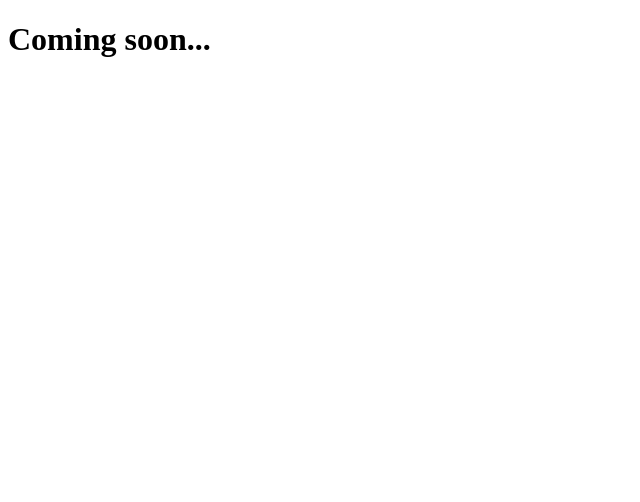
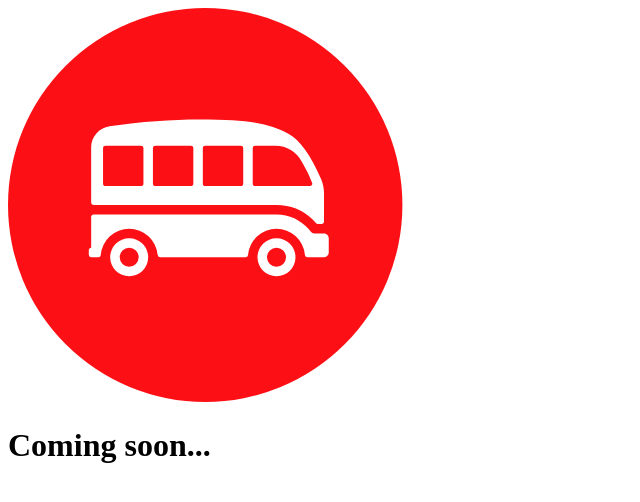
Before and after one commit to jayk-u/git-101, a plain HTML site: page index.html in a window 1280 px wide. Shown: the whole page, without its empty margins (0-640 px from the left). Drawn offline with Linux system fonts and the light colour scheme.

Commit message:
Added a logo

```diff
--- a/index.html
+++ b/index.html
@@ -4,6 +4,7 @@
 	<title>Power Top Site</title>
 </head>
 <body>
+	<img src="le-wagon.svg">
 	<h1>Coming soon...</h1>
 </body>
 </html>
```
Also changed, not shown: le-wagon.svg (added).
